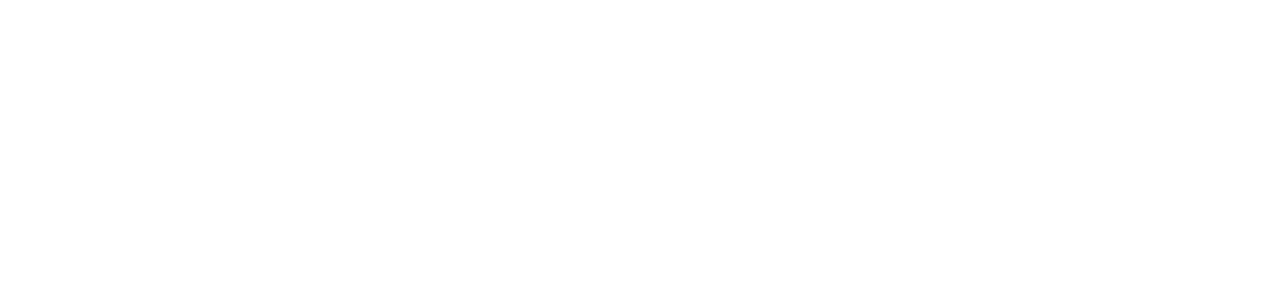
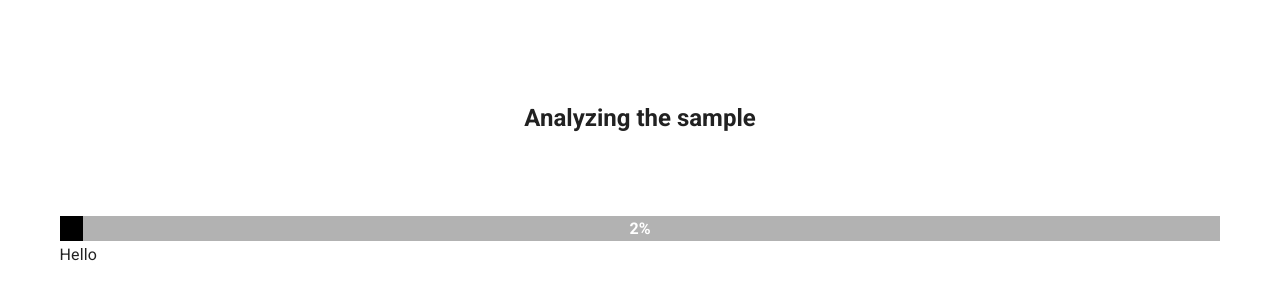
Before and after one commit to ruxailab/web-eye-tracker-front, a Vue app: page /session-upload in a window 1280 px wide. Shown: the part 192-492 px from the top of the page. Built offline with nearby package versions, Linux system fonts and the light colour scheme.

Commit message:
implemented session-upload view

```diff
--- a/src/router/index.js
+++ b/src/router/index.js
@@ -1,6 +1,7 @@
 import Vue from 'vue'
 import VueRouter from 'vue-router'
 import SessionRecord from '@/views/SessionRecord.vue'
+import SessionUpload from '@/views/UploadSession.vue'
 
 Vue.use(VueRouter)
 
@@ -10,14 +11,11 @@ const routes = [
     name: 'SessionRecord',
     component: SessionRecord
   },
-  // {
-  //   path: '/about',
-  //   name: 'About',
-  //   // route level code-splitting
-  //   // this generates a separate chunk (about.[hash].js) for this route
-  //   // which is lazy-loaded when the route is visited.
-  //   component: () => import(/* webpackChunkName: "about" */ '../views/About.vue')
-  // }
+  {
+    path: '/session-upload',
+    name: 'SessionUpload',
+    component: SessionUpload
+  },
 ]
 
 const router = new VueRouter({
--- a/src/services/session.js
+++ b/src/services/session.js
@@ -11,5 +11,9 @@ export default {
                 'Content-Type': 'multipart/form-data'
             }
         })
+    },
+    checkResponseStatus: () => {
+        console.log('hi')
+        return {msg: 'Hello', value: 2}
     }
 }
--- a/src/store/index.js
+++ b/src/store/index.js
@@ -1,5 +1,7 @@
 import Vue from 'vue'
 import Vuex from 'vuex'
+
+import session from '@/store/session.js'
 
 Vue.use(Vuex)
 
@@ -11,5 +13,6 @@ export default new Vuex.Store({
   actions: {
   },
   modules: {
+    session
   }
 })
--- /dev/null
+++ b/src/store/session.js
@@ -0,0 +1,29 @@
+import api from "@/services/session.js";
+
+export default {
+    state: {
+        sending: false,
+        error: null,
+        responseStatus: {
+            message: 'Sending the data to our server...',
+            value: 0
+        }
+    },
+    mutations: {
+        setSending: (state,payload) => state.sending = payload,
+        setError: (state,payload) => state.error = payload,
+        setResponseStatus: (state,payload) => state.responseStatus = payload,
+    },
+    actions: {
+        checkResponseStatus: async ({commit}) => {
+            try{
+                const res = await api.checkResponseStatus()
+                commit('setResponseStatus', {message: res.msg, value: res.value})
+            }
+            catch(e) {
+                commit('setError', e)
+            }
+
+        }
+    }
+}
--- a/src/views/SessionRecord.vue
+++ b/src/views/SessionRecord.vue
@@ -61,7 +61,6 @@ export default {
   name: "Session",
   data() {
     return {
-      loading: false,
       url: "",
       webcamfile: null,
       screenfile: null,
@@ -109,14 +108,8 @@ export default {
           { lastModifiedDate: new Date(), type: this.screenfile.blob.type }
         );
 
-        this.loading = true;
-        try {
-          await api.createSession(this.webcamfile, this.screenfile);
-          this.loading = false;
-        } catch (e) {
-          console.error("Error creating session", e);
-          this.loading = false;
-        }
+        this.$router.push('/session-upload')
+        await api.createSession(this.webcamfile, this.screenfile);
       } else {
         alert("Session discarded!");
       }
--- /dev/null
+++ b/src/views/UploadSession.vue
@@ -0,0 +1,37 @@
+<template>
+  <v-row justify="center">
+    <div class="container">
+      <h2 class="text-center pb-12">Analyzing the sample</h2>
+      <v-progress-linear
+        v-model="responseStatus.value"
+        height="25"
+        dark
+        color="black"
+        class="mt-8"
+      >
+        <strong>{{ responseStatus.value }}%</strong>
+      </v-progress-linear>
+      <p class="subtitle-1">{{ responseStatus.message }}</p>
+    </div>
+  </v-row>
+</template>
+
+<script>
+export default {
+  computed: {
+    responseStatus() {
+      return this.$store.state.session.responseStatus;
+    },
+  },
+  created() {
+    this.$store.dispatch('checkResponseStatus')
+  },
+};
+</script>
+
+<style scoped>
+.container {
+  position: fixed;
+  top: 35%;
+}
+</style>
```
